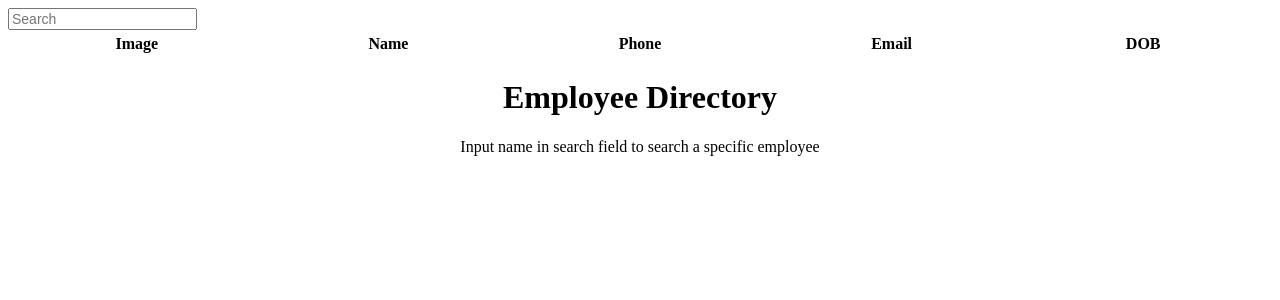
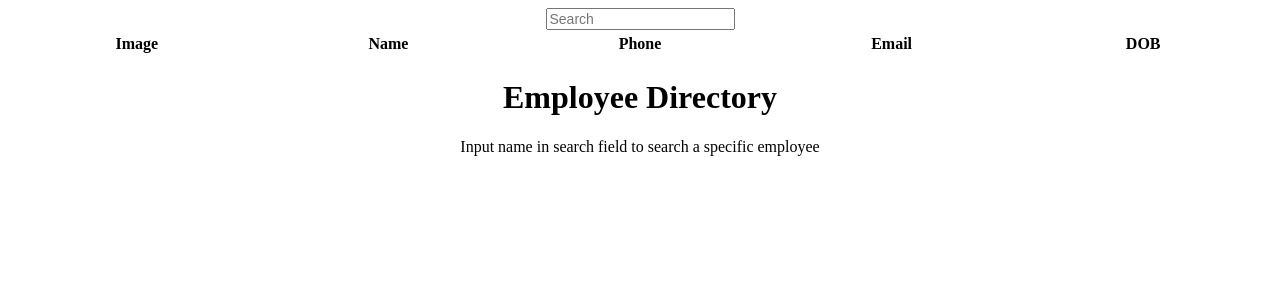
Before and after one commit to dvaghani94/employee-directory, a React (Create React App) app: page / in a window 1280 px wide. Shown: the top 300 px of the page. Built offline with nearby package versions, Linux system fonts and the light colour scheme; no server answers.

Commit message:
revertign to original app.css

```diff
--- a/src/App.css
+++ b/src/App.css
@@ -1,4 +1,4 @@
-/* .App {
+.App {
   text-align: center;
 }
 
@@ -35,8 +35,4 @@
   to {
     transform: rotate(360deg);
   }
-} */
-
-body {
-  font-family: 'Lucida Sans', 'Lucida Sans Regular', 'Lucida Grande', 'Lucida Sans Unicode', Geneva, Verdana, sans-serif;
 }
```
Also changed, not shown: src/App.js (+2 -5 lines).
